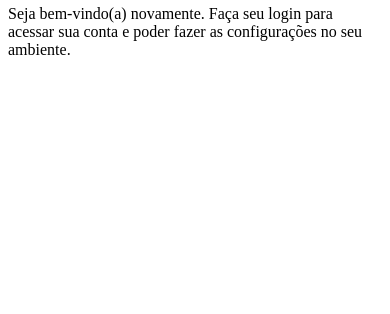
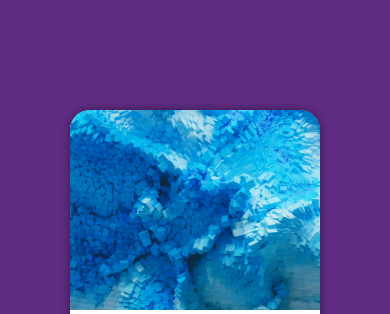
Before and after one commit to ronalddmiranda/projeto-login, a plain HTML site: page index.html in a window 390 px wide. Shown: the part 62-376 px from the top of the page. Drawn offline with Linux system fonts and the light colour scheme.

Commit message:
inicio da versão mobile

```diff
--- a/estilos/style.css
+++ b/estilos/style.css
@@ -4,3 +4,49 @@
     Verde: #49a09d
     Lilas: #5f2c82
 */
+
+* {
+    font-family:  system-ui, -apple-system, BlinkMacSystemFont, 'Segoe UI', Roboto, Oxygen, Ubuntu, Cantarell, 'Open Sans', 'Helvetica Neue', sans-serif;
+    margin: 0px;
+    padding: 0px;
+    box-sizing: border-box;
+}
+
+body, html {
+    background-color: #5f2c82;
+    height: 100vh;
+    width: 100vw;
+}
+
+main {
+    position: relative;
+    height: 100vh;
+    width: 100vw;
+}
+
+section#login {
+    position: absolute;
+    top: 50%;
+    left: 50%;
+    transform: translate(-50%, -50%);
+    overflow: hidden;
+
+    background-color: white;
+    width: 250px;
+    height: 500px;
+    border-radius: 20px;
+    box-shadow: 0px 0px 10px rgba(0, 0, 0, 0.455);
+}
+
+section#login > div#imagen {
+    display: block;
+    background: #5f2c82 url(../imagens/pattern.jpg) no-repeat;
+    background-size: cover;
+    background-position: left bottom;
+    height: 200px;
+}
+
+section#login > div#formulario {
+    display: block;
+    padding: 10px;
+}
```
Also changed, not shown: index.html (+3 -1 lines).
